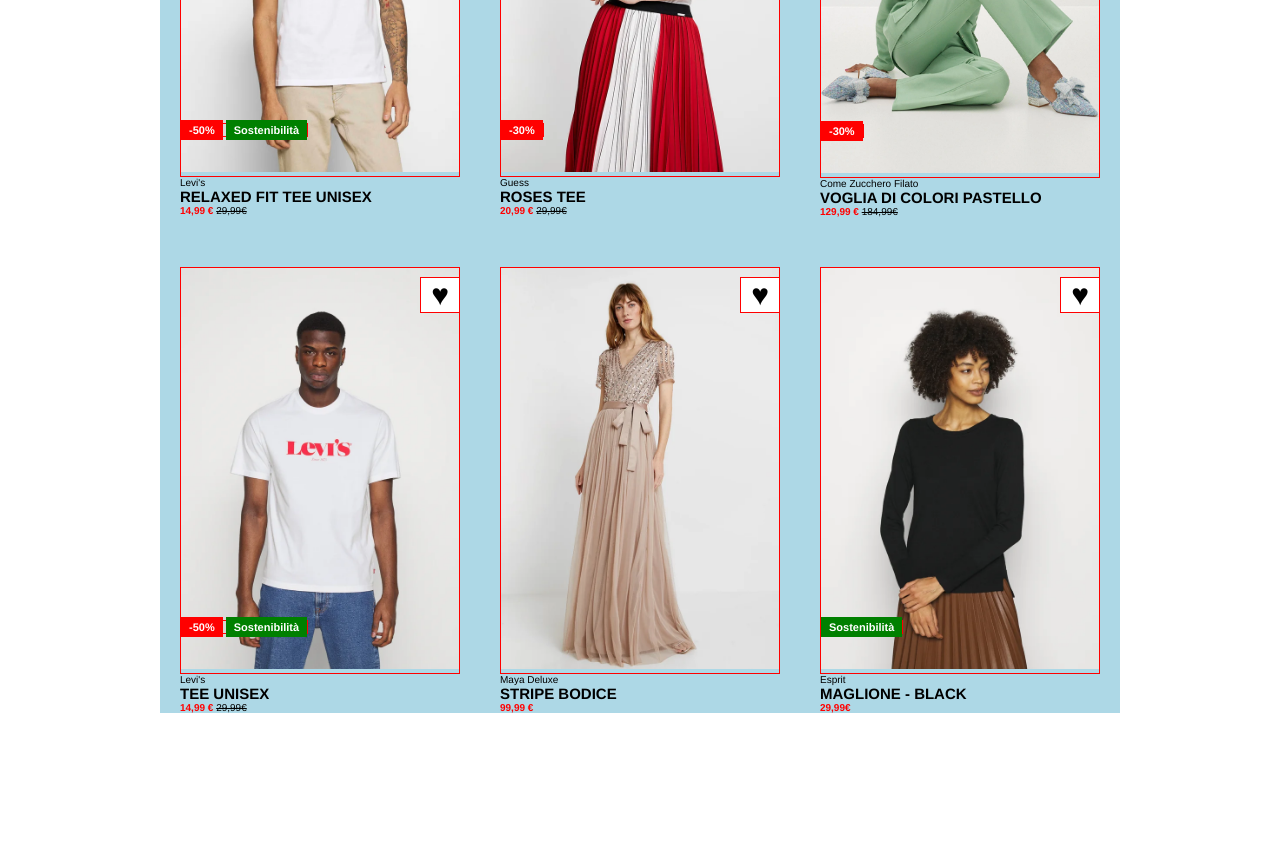
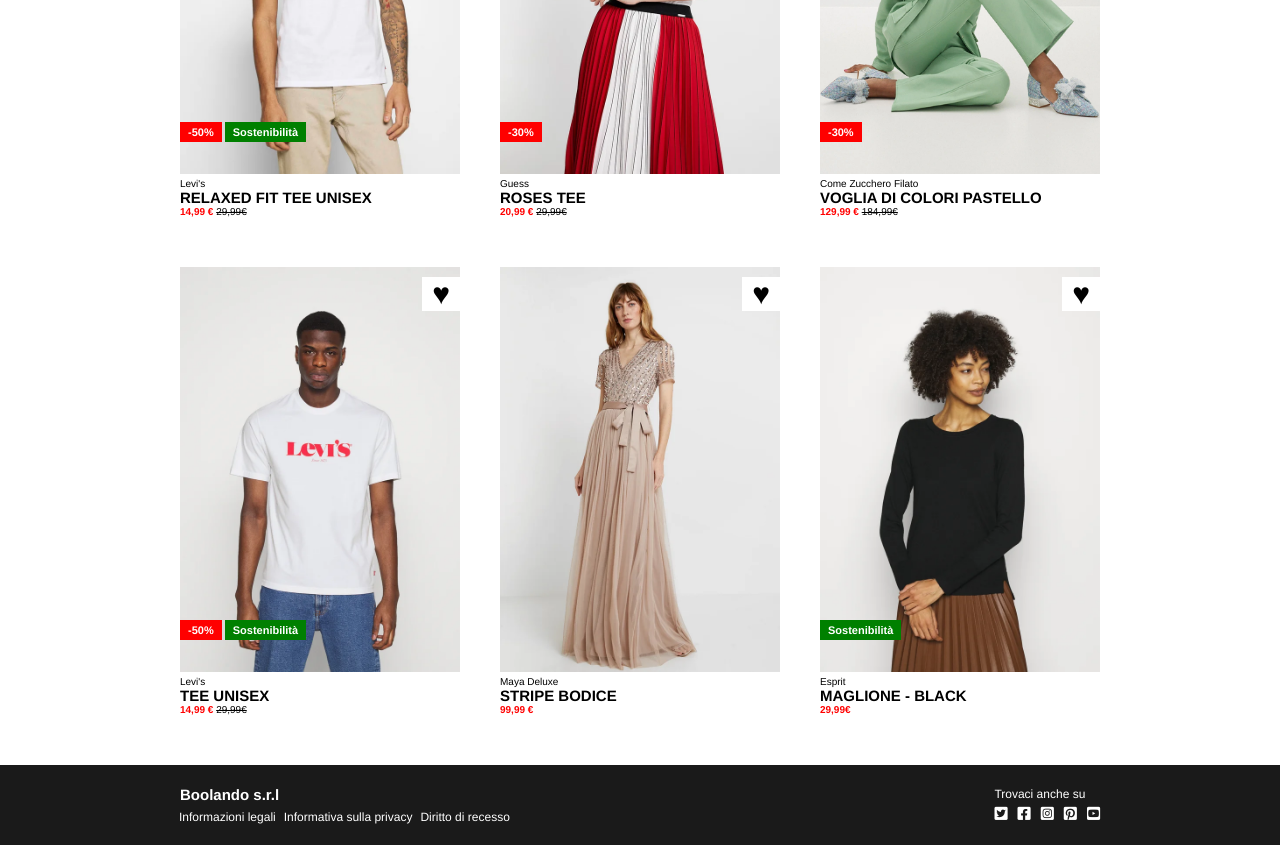
Before and after one commit to Neo-Machina/html-css-boolando, a plain HTML site: page index.html in a window 1280 px wide. Shown: the part 340-1185 px from the top of the page. Before the commit the page ends 1053 px from the top, so only its background shows below. Drawn offline with Linux system fonts and the light colour scheme.

Commit message:
footer completed

```diff
--- a/css/style.css
+++ b/css/style.css
@@ -34,6 +34,7 @@ header {
     position: fixed;
     top: 0;
     left: 0;
+    z-index: 1;
 }
 
 .header-menu {
@@ -68,13 +69,9 @@ header {
 main {
     margin-top: 60px;
 }
-.product div {
-    border: 1px solid red;
-}
 
 .products-list {
     display: flex;
-    background-color: pink;
     flex-wrap: wrap
 
 }
@@ -82,7 +79,6 @@ main {
 .col {
     width: calc(100% / 3);
     padding: 0 20px;
-    background-color: lightblue;
 }
 
 .products-list col:not(3,6) {
@@ -146,3 +142,42 @@ main {
 .old-price {
     text-decoration: line-through;
 }
+
+/* FOOTER */
+footer {
+    background-color: #1a1a1a;
+    color: white;
+    height: 80px;
+    margin-top: 50px;
+    padding: 0 20px;
+}
+.footer-section {
+    display: flex;
+    justify-content: space-between;
+    align-items: center;
+    height: 80px;
+}
+
+.col-footer {
+    line-height: 1.7;
+    font-size: 12px;
+}
+
+.info-footer div:first-child {
+    font-size: 15px;
+    font-weight: bold;
+    padding-left: 5px;
+}
+
+.info-footer div span {
+    padding: 0 4px;
+}
+
+.socials div:first-child {
+    padding-left: 5px;
+}
+
+.social-icons i {
+    padding: 0 5px;
+    font-size: 15px;
+}
--- a/index.html
+++ b/index.html
@@ -177,6 +177,25 @@
     </main>
 
     <!-- FOOTER -->
-    <footer></footer>
+    <footer>
+        <div class="container">
+            <div class="footer-section">
+                <div class="col-footer">
+                    <div class="info-footer">
+                        <div>Boolando s.r.l</div>
+                        <div><span>Informazioni legali</span><span>Informativa sulla privacy</span><span>Diritto di recesso</span></div>
+                    </div>
+                </div>
+
+                <div class="col-footer">
+                    <div class="socials">
+                        <div>Trovaci anche su</div>
+                        <div class="social-icons"><i class="fab fa-twitter-square"></i><i class="fab fa-facebook-square"></i><i class="fab fa-instagram-square"></i><i class="fab fa-pinterest-square"></i><i class="fab fa-youtube-square"></i></div>
+                    </div>
+                </div>
+            </div>
+
+        </div>
+    </footer>
 </body>
 </html>
```
